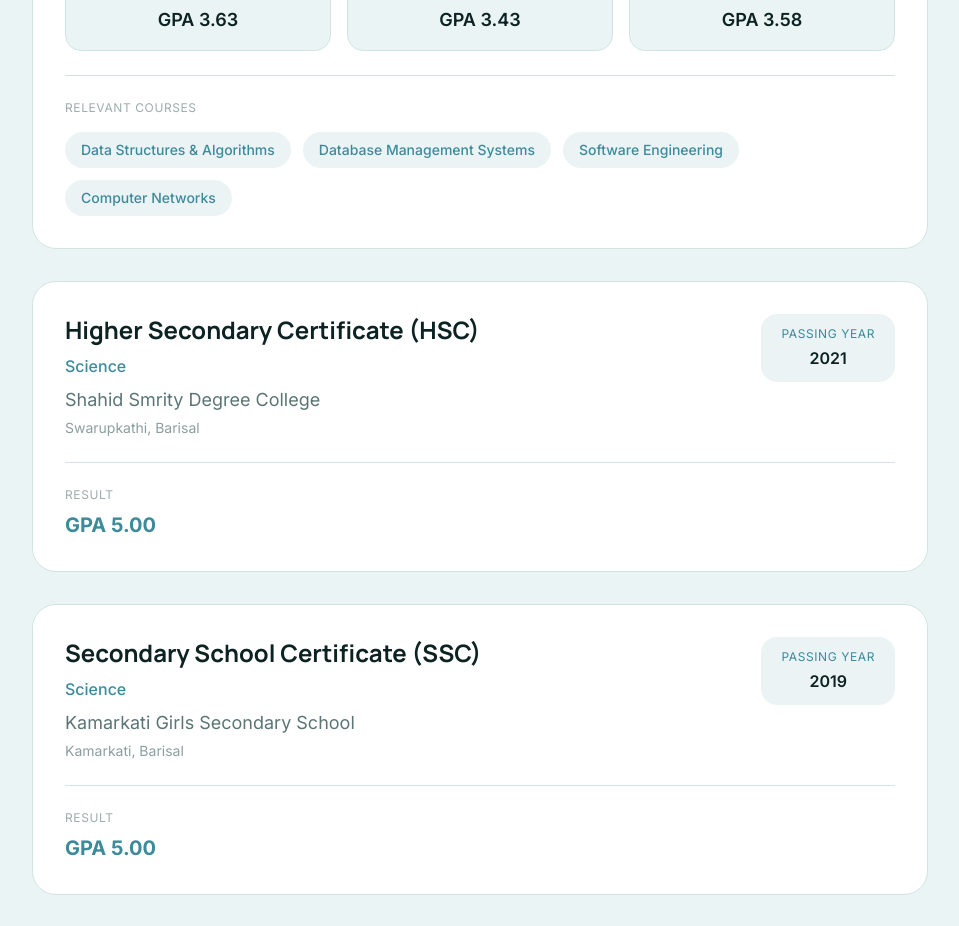
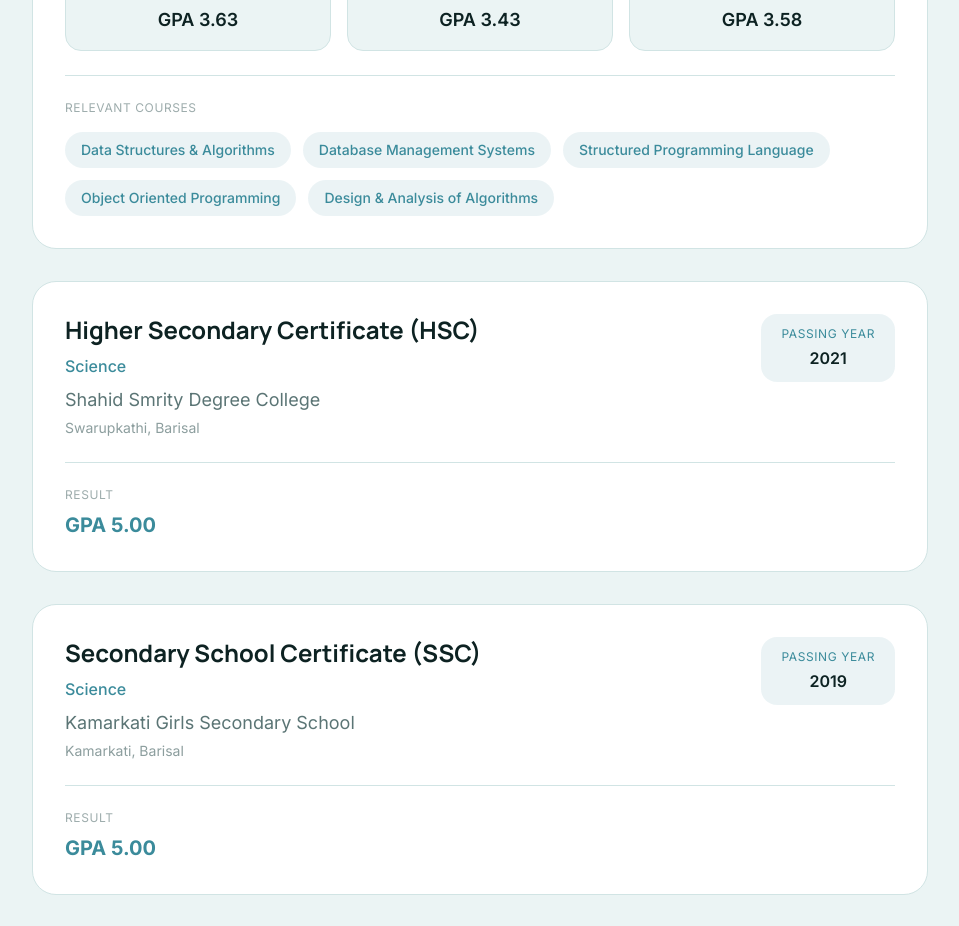
Before and after one commit to sanjana-moon/my-portfolio, a Next.js app: page / in a window 1280 px wide. Shown: the part 5720-6646 px from the top of the page, without its empty margins (160-1119 px from the left). Built offline with nearby package versions, Linux system fonts and the light colour scheme.

Commit message:
resume added

```diff
--- a/src/data/education.ts
+++ b/src/data/education.ts
@@ -27,8 +27,9 @@ const education = [
     courses: [
       "Data Structures & Algorithms",
       "Database Management Systems",
-      "Software Engineering",
-      "Computer Networks",
+      "Structured Programming Language",
+      "Object Oriented Programming",
+      "Design & Analysis of Algorithms",
     ],
   },
 
```
